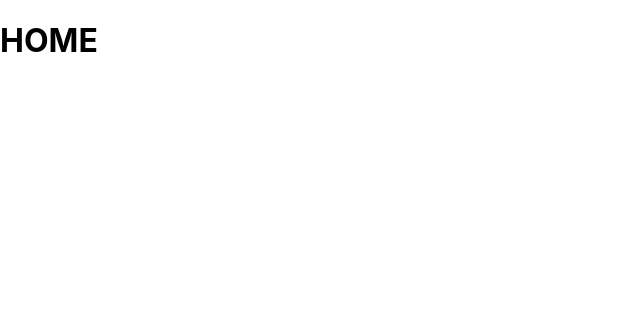
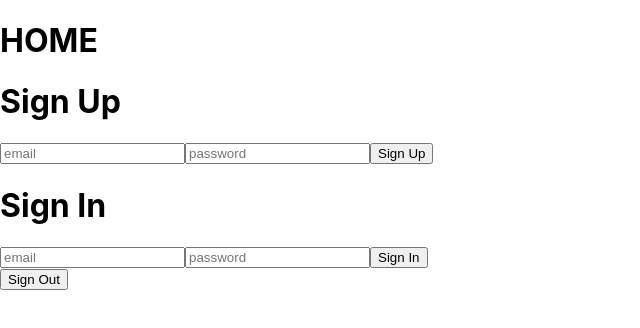
Before and after one commit to RobertoCastelli/autho, a React (Create React App) app: page / in a window 1280 px wide. Shown: the top 328 px of the page, without its empty margins (0-640 px from the left). Built offline with nearby package versions, Linux system fonts and the light colour scheme.

Commit message:
sign in out up all working

```diff
--- a/src/App.js
+++ b/src/App.js
@@ -1,9 +1,15 @@
 import React from "react";
+import SignIn from "./components/SignIn";
+import SignOut from "./components/SignOut";
+import SignUp from "./components/SignUp";
 
 function App() {
   return (
     <div>
       <h1>HOME</h1>
+      <SignUp />
+      <SignIn />
+      <SignOut />
     </div>
   );
 }
--- /dev/null
+++ b/src/components/SignIn.jsx
@@ -0,0 +1,43 @@
+import React from "react";
+import { useState } from "react";
+import { auth } from "../firebase/firebaseConfig";
+
+const SignIn = () => {
+  const [user, setUser] = useState({ email: "", password: "" });
+
+  const handleChange = (e) => {
+    e.preventDefault();
+    setUser({ ...user, [e.target.name]: e.target.value });
+  };
+
+  const handleSubmit = (e) => {
+    e.preventDefault();
+    auth
+      .signInWithEmailAndPassword(user.email, user.password)
+      .then((res) => console.log(res))
+      .catch((err) => console.log(`oos! something wrong: ${err.message}`));
+  };
+
+  return (
+    <div>
+      <h1>Sign In</h1>
+      <form onSubmit={handleSubmit}>
+        <input
+          type="email"
+          name="email"
+          placeholder="email"
+          onChange={handleChange}
+        />
+        <input
+          type="password"
+          name="password"
+          placeholder="password"
+          onChange={handleChange}
+        />
+        <button type="submit">Sign In</button>
+      </form>
+    </div>
+  );
+};
+
+export default SignIn;
--- /dev/null
+++ b/src/components/SignOut.jsx
@@ -0,0 +1,18 @@
+import React from "react";
+import { auth } from "../firebase/firebaseConfig";
+
+const SignOut = () => {
+  const handleClick = (e) => {
+    e.preventDefault();
+    auth.signOut();
+    console.log("You have sign out");
+  };
+
+  return (
+    <div>
+      <button onClick={handleClick}>Sign Out</button>
+    </div>
+  );
+};
+
+export default SignOut;
--- /dev/null
+++ b/src/components/SignUp.jsx
@@ -0,0 +1,41 @@
+import React, { useState } from "react";
+import { auth } from "../firebase/firebaseConfig";
+
+const SignUp = () => {
+  const [user, setUser] = useState({ email: "", password: "" });
+
+  const handleChange = (e) => {
+    e.preventDefault();
+    setUser({ ...user, [e.target.name]: e.target.value });
+  };
+
+  const handleSubmit = (e) => {
+    e.preventDefault();
+    auth.createUserWithEmailAndPassword(user.email, user.password).then();
+  };
+
+  return (
+    <div>
+      <div>
+        <h1>Sign Up</h1>
+        <form onSubmit={handleSubmit}>
+          <input
+            type="email"
+            name="email"
+            placeholder="email"
+            onChange={handleChange}
+          />
+          <input
+            type="password"
+            name="password"
+            placeholder="password"
+            onChange={handleChange}
+          />
+          <button type="submit">Sign Up</button>
+        </form>
+      </div>
+    </div>
+  );
+};
+
+export default SignUp;
--- a/src/firebase/firebaseConfig.js
+++ b/src/firebase/firebaseConfig.js
@@ -1,4 +1,5 @@
-import firebase from "firebase";
+import firebase from "firebase/app";
+import "firebase/auth";
 
 const firebaseConfig = {
   apiKey: "AIzaSyBND5g7vAy3CuZm2qmw5cQYCusRDZjJt6k",
@@ -11,6 +12,4 @@ const firebaseConfig = {
 };
 // Initialize Firebase
 firebase.initializeApp(firebaseConfig);
-firebase.auth();
-
-export default firebaseConfig;
+export const auth = firebase.auth();
```
